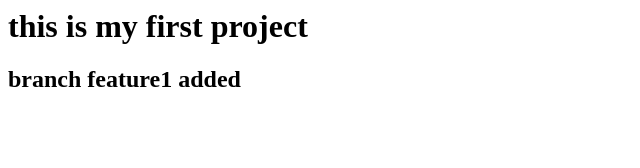
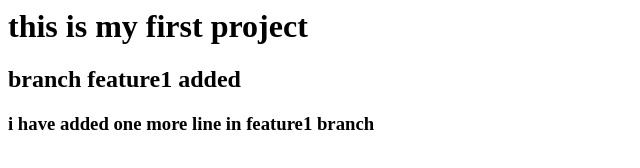
Before and after one commit to 1978SudipLogan/git-example, a plain HTML site: page index.html in a window 1280 px wide. Shown: the whole page, without its empty margins (0-640 px from the left). Drawn offline with Linux system fonts and the light colour scheme.

Commit message:
added one more line

```diff
--- a/index.html
+++ b/index.html
@@ -1,2 +1,3 @@
 <h1>this is my first project</h1>
 <h2>branch feature1 added</h2>
+<h3>i have added one more line in feature1 branch</h3>
```
